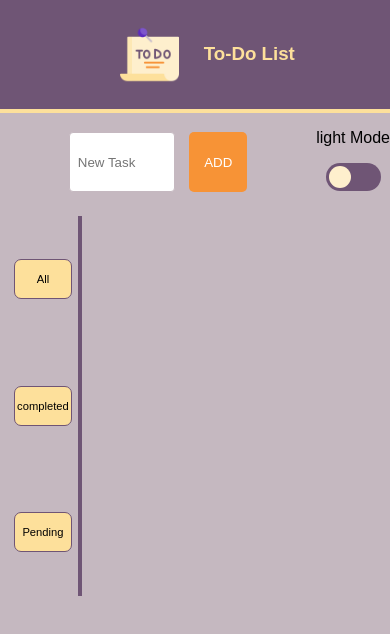
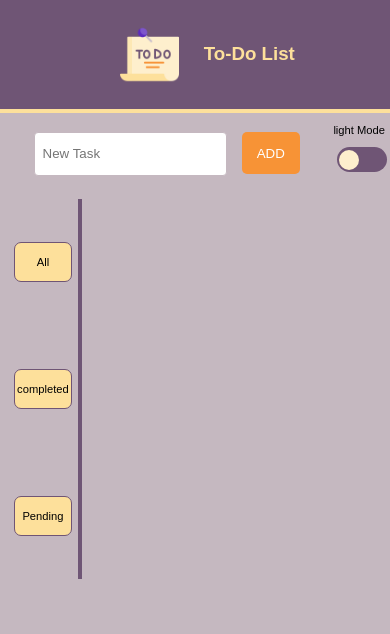
Before and after one commit to malak-momani/task1, a React (Create React App) app: page / in a window 390 px wide. Shown: the top 634 px of the page. Built offline with nearby package versions, Linux system fonts and the light colour scheme; a web font is replaced by a local one.

Commit message:
fixing toggle on mobile

```diff
--- a/src/index.css
+++ b/src/index.css
@@ -80,4 +80,31 @@ code {
     height: 15% !important;
     width: 15% !important;
   }
+
+  .task-field {
+    width: 60% !important;
+    height: 3vh !important;
+  }
+
+  .add-button {
+    height: 5vh !important;
+  }
+
+  .theme-toggle {
+    position: relative;
+    width: 50px !important;
+    height: 25px !important;
+  }
+
+  .theme-toggle .slider::before {
+    height: 20px !important;
+    width: 20px !important;
+    left: 2px !important;
+    bottom: 2px !important;
+  }
+
+  .text {
+    font-size: 70%;
+    padding-right: 5px;
+  }
 }
```
